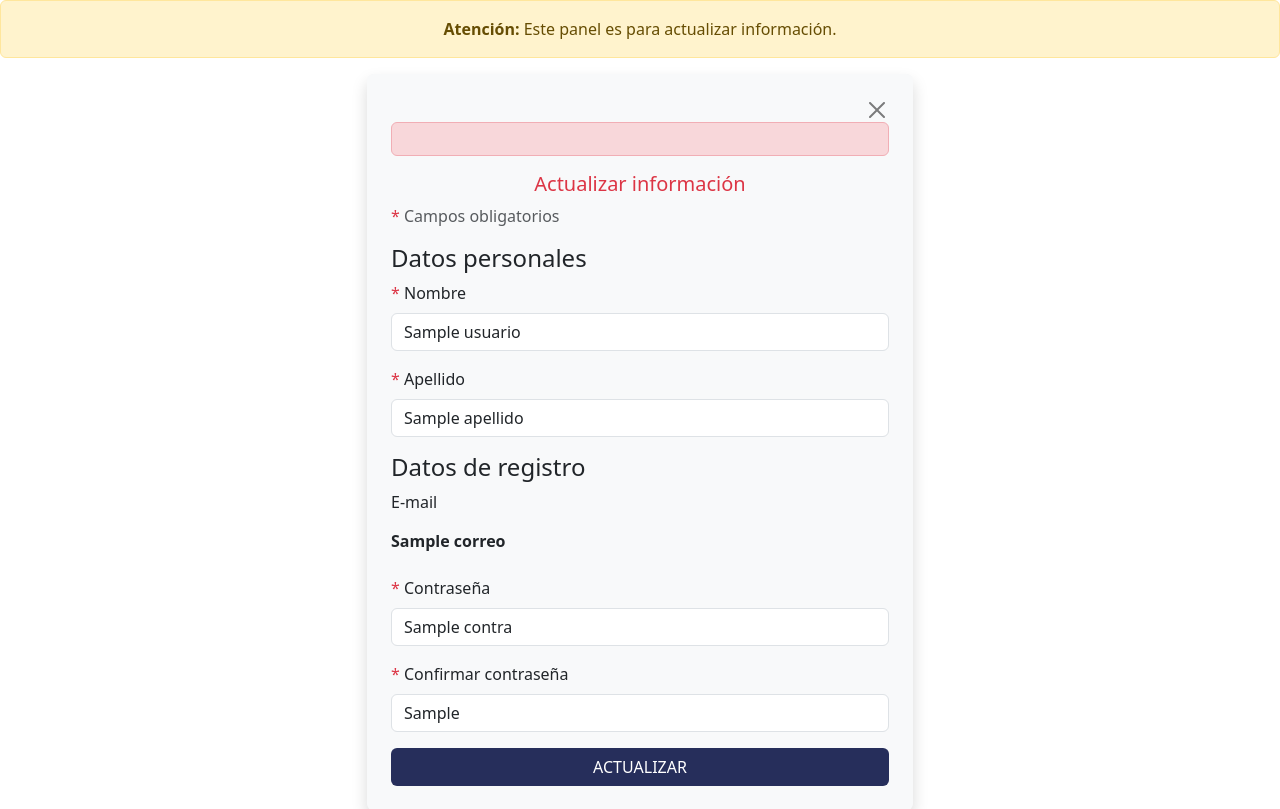
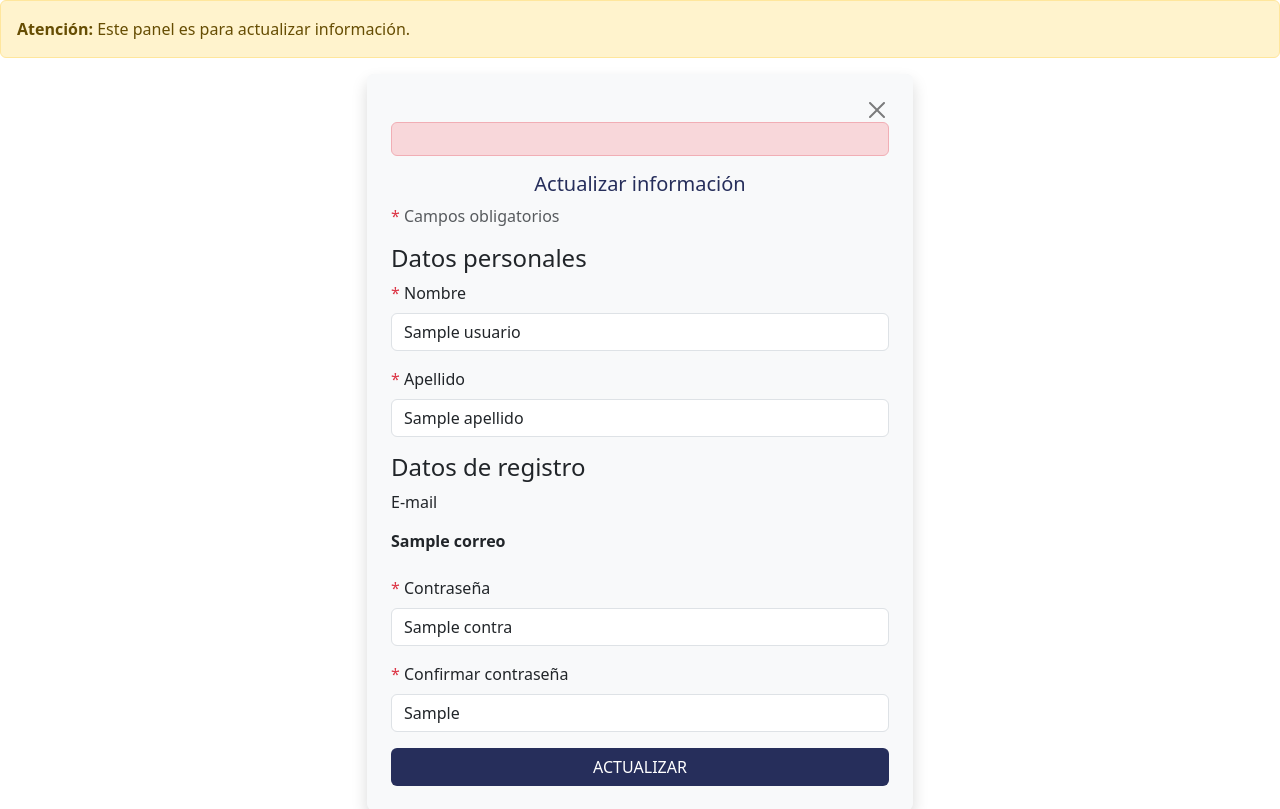
Before and after one commit to rociojazminvilchez/openSource, a CodeIgniter 4 app: the page made by app/Views/perfil.php in a window 1280 px wide. Shown: the part 96-905 px from the top of the page. Run offline with PHP 8.4 and a stand-in for CodeIgniter, Linux system fonts and the light colour scheme; the template is opened without the code that fills it: most values are stand-ins (such as "Sample title", 1, 10 or a date in 2020); data that the repository does not hold is empty; some libraries are stand-ins or nearby versions.

Commit message:
Mensaje descriptivo2

```diff
--- a/app/Views/formularios-tarea/subtarea.php
+++ b/app/Views/formularios-tarea/subtarea.php
@@ -41,12 +41,12 @@
   <strong>Atención:</strong> Este panel es para crear una subtarea.
 </div>
 
-<?php if (empty($tareas)): ?>
+<?php if (empty($subtareas)): ?>
   <div class="d-flex justify-content-center mt-4">
     <div class="alert alert-info d-flex align-items-center shadow-sm rounded text-center" role="alert">
       <i class="bi bi-info-circle-fill me-2"></i>
       <div>
-        En este momento no posee tareas activas.
+        En este momento no posee subtareas activas.
       </div>
     </div>
   </div>
--- a/app/Views/formularios/registro.php
+++ b/app/Views/formularios/registro.php
@@ -68,7 +68,6 @@
 </div>
 
 <?= $this->include('plantilla/footer') ?>
-
 <script src="https://cdn.jsdelivr.net/npm/bootstrap@5.3.3/dist/js/bootstrap.bundle.min.js"></script>
 </body>
 </html>
--- a/app/Views/menu/panel.php
+++ b/app/Views/menu/panel.php
@@ -98,7 +98,7 @@
     </ul>
   </div><br>
 
-<?php if (empty($tareas) && empty($subtareas)): ?>
+<?php if (empty($tareas)): ?>
   <div class="d-flex justify-content-center mt-4">
     <div class="alert alert-info d-flex align-items-center shadow-sm rounded text-center" role="alert">
         <i class="bi bi-info-circle-fill me-2"></i>
--- a/app/Views/perfil.php
+++ b/app/Views/perfil.php
@@ -11,7 +11,7 @@
 </head>
 <body>
 <?= $this->include('plantilla/navbar'); ?>
-<div class="alert alert-warning text-center" role="alert">
+<div class="alert alert-warning text-left" role="alert">
   <strong>Atención:</strong> Este panel es para actualizar información.
 </div>
 
@@ -19,7 +19,8 @@
   <div class="row justify-content-center">
     <div class="col-md-8 col-lg-6">
       <form action="<?= base_url('/perfil'); ?>" method="POST" enctype="multipart/form-data" autocomplete="off" class="bg-light p-4 rounded shadow">
-        <div class="d-flex justify-content-end">
+      <?= csrf_field() ?>
+      <div class="d-flex justify-content-end">
           <a href="<?= base_url('/') ?>" class="btn-close" aria-label="Cerrar"></a>
         </div>
 
@@ -34,7 +35,9 @@
         <?php endif; ?>
 
         <?php foreach ($usuario as $us): ?>
-          <h5 class="text-center text-danger">Actualizar información</h5>
+
+          <h5 class="text-center" style="color:#262e5b;" >Actualizar información</h5>
+
           <p class="text-start text-muted"><span class="text-danger">*</span> Campos obligatorios</p>
 
           <h4>Datos personales</h4>
```
